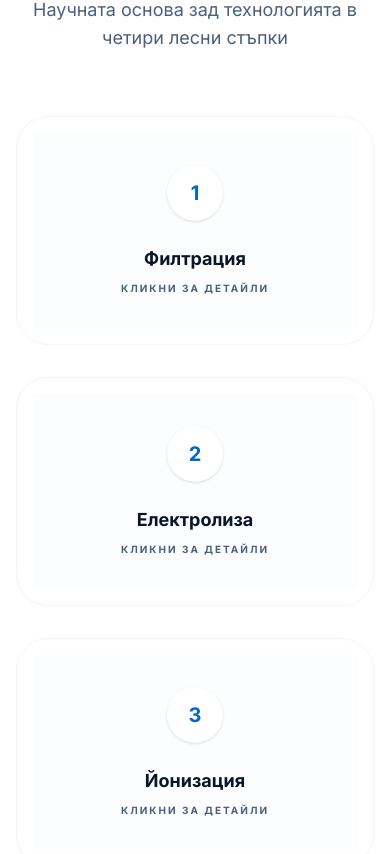
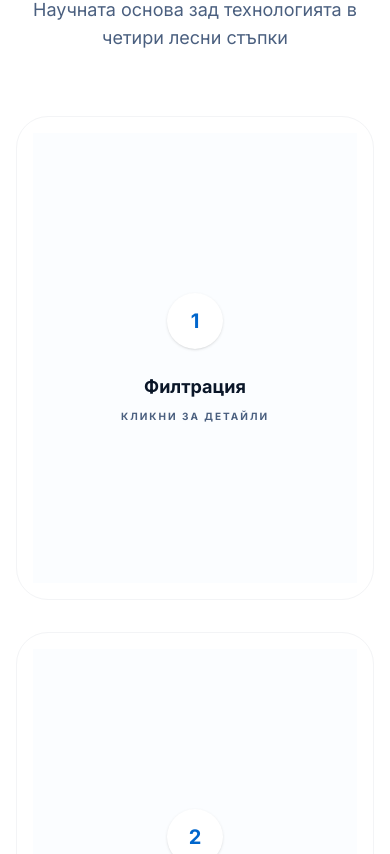
Before and after one commit to Ivaka12322/hydrogenwater, a React (Vite) app: page /product in a window 390 px wide. Shown: the part 1354-2208 px from the top of the page. Built offline with nearby package versions, Linux system fonts and the light colour scheme.

Commit message:
Fix tab expansion behavior

```diff
--- a/src/pages/Product.tsx
+++ b/src/pages/Product.tsx
@@ -112,6 +112,7 @@ const MobileAccordion = () => {
 };
 
 export default function Product() {
+  const [activeStep, setActiveStep] = useState<number | null>(null);
   const phCarouselRef = useRef<HTMLDivElement>(null);
   const testimonialCarouselRef = useRef<HTMLDivElement>(null);
 
@@ -503,8 +504,6 @@ export default function Product() {
             viewport={{ once: true }}
           >
             {(() => {
-              const [activeStep, setActiveStep] = useState<number | null>(null);
-
               const steps = [
                 {
                   id: 1,
@@ -544,8 +543,8 @@ export default function Product() {
                     key={step.id}
                     layout
                     onClick={() => setActiveStep(isExpanded ? null : step.id)}
-                    className={`relative cursor-pointer overflow-hidden rounded-[32px] transition-all duration-500 ease-out border border-gray-100 flex-1 group card ${
-                      isExpanded ? 'md:flex-[3] ring-2 ring-brand-primary/20 shadow-2xl z-10' : 'hover:bg-gray-50 z-0'
+                    className={`relative cursor-pointer overflow-hidden rounded-[32px] transition-all duration-500 ease-out border border-gray-100 group card ${
+                      isExpanded ? 'md:flex-[3] md:min-h-[600px] ring-2 ring-brand-primary/20 shadow-2xl z-30' : 'flex-1 hover:bg-gray-50 z-0'
                     }`}
                     initial={false}
                   >
@@ -554,13 +553,13 @@ export default function Product() {
                         src={step.image}
                         alt={step.title}
                         className={`w-full h-full object-cover object-top transition-all duration-700 ${
-                          isExpanded ? 'scale-115' : 'scale-105'
+                          isExpanded ? 'scale-125' : 'scale-105'
                         }`}
                       />
                       <div className="absolute inset-0 bg-gradient-to-t from-gray-900/95 via-gray-900/10 to-transparent pointer-events-none" />
                     </div>
 
-                    <div className={`relative z-10 p-8 h-full flex flex-col transition-all duration-500 ${isExpanded ? 'justify-end text-white' : 'justify-center items-center text-center bg-brand-light/30'}`}>
+                    <div className={`relative z-10 p-8 h-full flex flex-col transition-all duration-500 ${isExpanded ? 'justify-end text-white min-h-[600px]' : 'justify-center items-center text-center bg-brand-light/30 min-h-[450px]'}`}>
                       <motion.div
                         layout="position"
                         className={`w-14 h-14 rounded-full flex items-center justify-center font-bold mb-6 shadow-sm transition-all duration-300 ${
```
